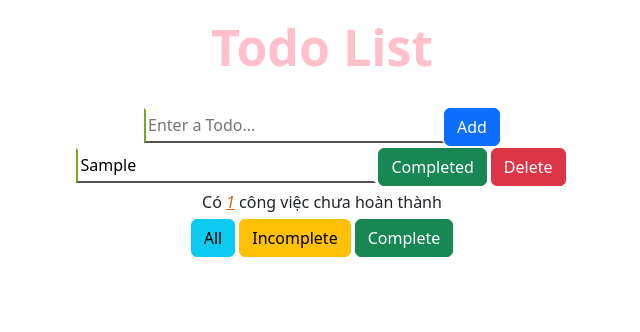
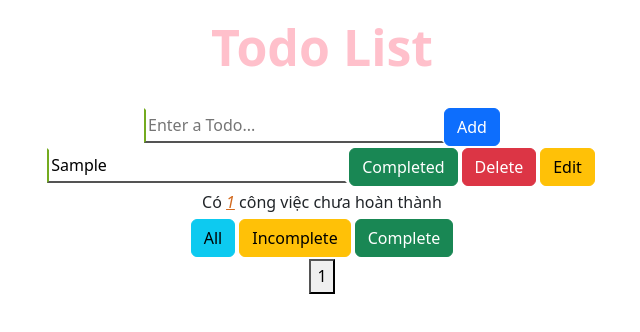
Before and after one commit to thanglong0802/reactjs-todos, a React (Create React App) app: page / in a window 1280 px wide. Both pictures are taken after typing "Sample" into the empty fields and a click on the button "Add". Shown: the top 332 px of the page, without its empty margins (318-958 px from the left). Built offline with nearby package versions, Linux system fonts and the light colour scheme.

Commit message:
update function pagination

```diff
--- a/src/App.js
+++ b/src/App.js
@@ -1,8 +1,8 @@
 import React, { Component } from "react";
 import Header from "./components/Header";
 import FormInput from "./components/FormInput";
-import TodoList from "./components/TodoList";
 import Footer from "./components/Footer";
+import Pagination from "./components/Pagination";
 
 import "./App.css";
 import "bootstrap/dist/css/bootstrap.css";
@@ -14,6 +14,7 @@ class App extends Component {
       todos: [],
       filterTodos: [],
       totalTodos: 0,
+      pageNumber: 1,
     };
   }
 
@@ -28,49 +29,74 @@ class App extends Component {
       isComplete: false,
     };
     let newTodos = [...todos, newTodo];
-    let totalTodos = newTodos.reduce(
-      (activeItems, currentValue) =>
-        activeItems + (!currentValue.isComplete ? 1 : 0),
-      0
-    );
+    // let totalTodos = newTodos.reduce(
+    //   (activeItems, currentValue) =>
+    //     activeItems + (!currentValue.isComplete ? 1 : 0),
+    //   0
+    // );
+    let count = 0;
+    const arrLength = newTodos.length;
+    for (let i = 0; i < arrLength; i++) {
+      if (!newTodos[i].isComplete) {
+        count++;
+      }
+    }
     this.setState({
       todos: newTodos,
       filterTodos: newTodos,
-      totalTodos,
+      totalTodos: count,
     });
   };
 
   deleteTodo = (todo_id) => {
-    const { todos } = this.state;
+    const { todos, filterTodos } = this.state;
     let newTodos = todos.filter((element) => {
       return element.id !== todo_id;
     });
-    let leftItems = newTodos.reduce(
-      (activeItems, currentValue) =>
-        activeItems + (!currentValue.isComplete ? 1 : 0),
-      0
-    );
+
+    let newTodoss = filterTodos.filter((element) => {
+      return element.id !== todo_id;
+    });
+    let count = 0;
+    const arrLength = newTodos.length;
+    for (let i = 0; i < arrLength; i++) {
+      if (!newTodos[i].isComplete) {
+        count++;
+      }
+    }
+    this.setState({
+      todos: newTodos,
+      filterTodos: newTodoss,
+      totalTodos: count,
+    });
+  };
+
+  completeTodo = (todo_id, isCheck) => {
+    const { todos } = this.state;
+    // console.log(this.state.todos[todo_index]);
+    // complete theo index
+    // let newTodos = todos;
+    // newTodos[todo_index].isComplete = !isCheck;
+
+    // complete theo id
+    let newTodos = todos.map((element) => {
+      if (element.id === todo_id) {
+        element.isComplete = !isCheck;
+      }
+      return element;
+    });
+
+    let count = 0;
+    const arrLength = newTodos.length;
+    for (let i = 0; i < arrLength; i++) {
+      if (!newTodos[i].isComplete) {
+        count++;
+      }
+    }
     this.setState({
       todos: newTodos,
       filterTodos: newTodos,
-      totalTodos: leftItems,
-    });
-  };
-
-  completeTodo = (todo_index, isCheck) => {
-    const { todos } = this.state;
-    // console.log(this.state.todos[todo_index]);
-    let newTodos = todos;
-    newTodos[todo_index].isComplete = !isCheck;
-    let totalTodos = todos.reduce(
-      (activeItems, currentValue) =>
-        activeItems + (!currentValue.isComplete ? 1 : 0),
-      0
-    );
-    this.setState({
-      todos: newTodos,
-      filterTodos: newTodos,
-      totalTodos,
+      totalTodos: count,
     });
     // let isComplete = newTodos.reduce((activeItems, element) => {
     //   return activeItems + (!element.isComplete ? 1 : 0);
@@ -89,21 +115,31 @@ class App extends Component {
     });
   };
 
+  perPage = (number) => {
+    this.setState({ pageNumber: number });
+  };
+
+  editTodo = () => {
+    console.log("edit");
+  };
+
   render() {
-    // console.log(this.state.todos);
     return (
       <div className="App">
         <Header />
-        <FormInput addTodo={this.addTodo} />
-        <TodoList
+        <FormInput
+          addTodo={this.addTodo}
           filterTodos={this.state.filterTodos}
           completeTodo={this.completeTodo}
           deleteTodo={this.deleteTodo}
+          editTodo={this.editTodo}
+          pageNumber={this.state.pageNumber}
         />
         <Footer
           filterTodos={this.filterTodos}
           totalTodos={this.state.totalTodos}
         />
+        <Pagination todos={this.state.todos.length} perPage={this.perPage} />
       </div>
     );
   }
--- a/src/components/FormInput.jsx
+++ b/src/components/FormInput.jsx
@@ -1,6 +1,7 @@
 import React, { Component } from "react";
 
 import "../App.css";
+import TodoList from "./TodoList";
 
 class FormInput extends Component {
   constructor(props) {
@@ -32,6 +33,8 @@ class FormInput extends Component {
   };
 
   render() {
+    const { filterTodos, completeTodo, deleteTodo, editTodo, pageNumber } =
+      this.props;
     return (
       <div className="input-todo">
         <input
@@ -48,6 +51,16 @@ class FormInput extends Component {
         >
           Add
         </button>
+        <div className="input-search">
+          <TodoList
+            input={this.state.input}
+            filterTodos={filterTodos}
+            completeTodo={completeTodo}
+            deleteTodo={deleteTodo}
+            editTodo={editTodo}
+            pageNumber={pageNumber}
+          />
+        </div>
       </div>
     );
   }
--- /dev/null
+++ b/src/components/Pagination.jsx
@@ -0,0 +1,17 @@
+import React, { Component } from "react";
+
+class Pagination extends Component {
+  render() {
+    const { todos, perPage } = this.props;
+    const pageNumbers = [];
+    for (let i = 1; i <= Math.ceil(todos / 5); i++) {
+      pageNumbers.push(i);
+    }
+    const renderPageNumbers = pageNumbers.map((number) => {
+      return <button onClick={() => perPage(number)}>{number}</button>;
+    });
+    return <div className="pagination-number">{renderPageNumbers}</div>;
+  }
+}
+
+export default Pagination;
--- a/src/components/Todo.jsx
+++ b/src/components/Todo.jsx
@@ -2,9 +2,8 @@ import React, { Component } from "react";
 
 class Todo extends Component {
   render() {
-    const { index, id, isComplete, name, completeTodo, deleteTodo } =
+    const { id, isComplete, name, completeTodo, deleteTodo, editTodo } =
       this.props;
-    // console.log(index);
     return (
       <div className="show-list">
         <input
@@ -20,7 +19,7 @@ class Todo extends Component {
         <button
           type="button"
           className="btn btn-success"
-          onClick={() => completeTodo(index, isComplete)}
+          onClick={() => completeTodo(id, isComplete)}
         >
           Completed
         </button>
@@ -31,6 +30,13 @@ class Todo extends Component {
         >
           Delete
         </button>
+        <button
+          type="button"
+          className="btn btn-warning"
+          onClick={() => editTodo()}
+        >
+          Edit
+        </button>
       </div>
     );
   }
--- a/src/components/TodoList.jsx
+++ b/src/components/TodoList.jsx
@@ -5,24 +5,47 @@ import "../App.css";
 
 class TodoList extends Component {
   render() {
-    const { filterTodos, completeTodo, deleteTodo } = this.props;
+    const {
+      filterTodos,
+      completeTodo,
+      deleteTodo,
+      editTodo,
+      input,
+      pageNumber,
+    } = this.props;
+    // const currentPage = 1;
+    // const perPagee = 5;
     return (
       <section className="todo-list">
         <div className="todo">
-          {filterTodos.map((todo, index) => {
+          {
+            filterTodos
+              .filter((user) => {
+                return user.name.toLowerCase().includes(input);
+              })
+              .map((todo, index) => {
                 const { id, isComplete, name } = todo;
+                if (index < pageNumber * 5 && index >= (pageNumber - 1) * 5) {
                   return (
                     <Todo
                       key={id}
-                index={index}
                       id={id}
                       isComplete={isComplete}
                       name={name}
                       completeTodo={completeTodo}
                       deleteTodo={deleteTodo}
+                      editTodo={editTodo}
+                      index={index}
                     />
                   );
-          })}
+                }
+                return null;
+              })
+            // .slice(
+            //   (currentPage - 1) * perPagee,
+            //   (currentPage - 1) * perPagee + perPagee
+            // )
+          }
         </div>
       </section>
     );
```
Lines whose indentation alone changed are shown as unchanged.
